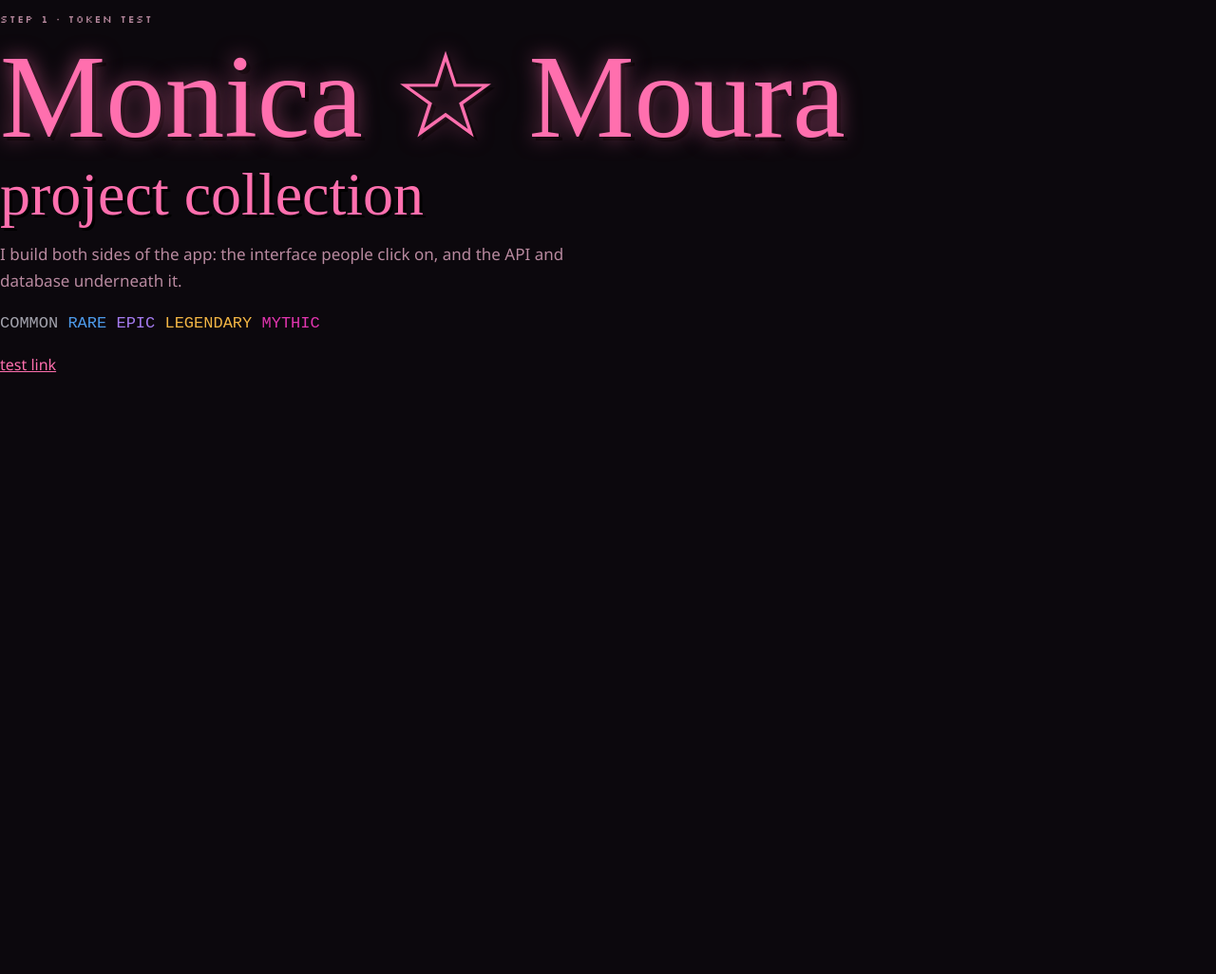
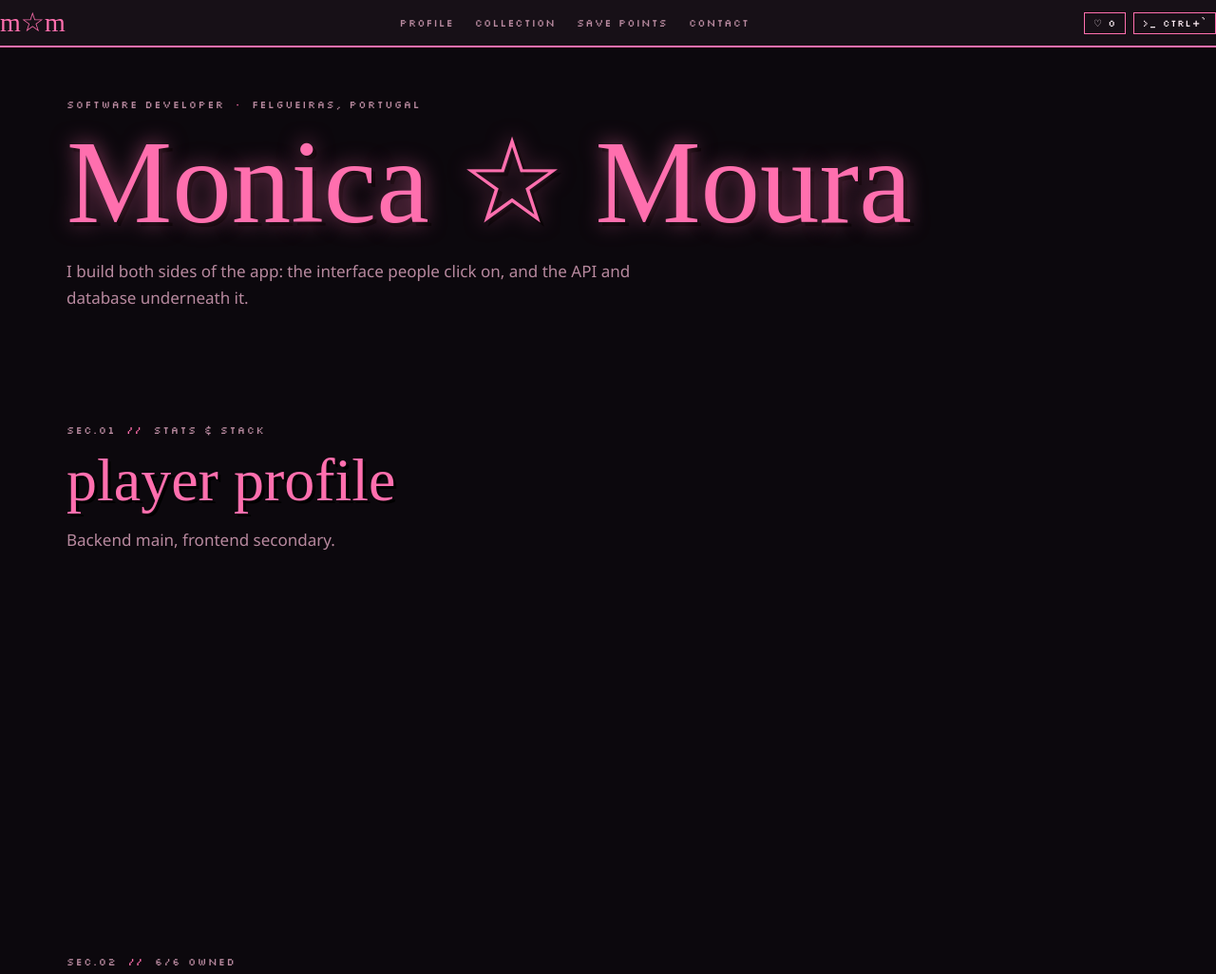
Before and after one commit to monicadfm/Portfolio-2.0, a plain HTML site: page index.html in a window 1280 px wide. Shown: the top 1026 px of the page at 95% size. Before the commit the page ends 800 px from the top, so only its background shows below. Drawn offline with Linux system fonts and the light colour scheme; a web font is replaced by a local one.

Commit message:
Feat: Add page structure and sticky nav

```diff
--- a/css/style.css
+++ b/css/style.css
@@ -146,3 +146,135 @@ a:hover {
     font-size: 17px;
     color: var(--font-sec);
 }
+
+.html {
+    scroll-padding-top: 70px;
+}
+
+@media (prefers-reduced-motion: no-preference) {
+    html {
+        scroll-behavior: smooth;
+    }
+}
+
+.sep {
+    margin-inline: 0.4em;
+    color: var(--pink);
+}
+
+nav {
+    position: sticky;
+    top: 0;
+    z-index: 30;
+    display: flex;
+    align-items: center;
+    flex-wrap: wrap;
+    gap: 14px;
+    padding-block: 10px;
+    padding-inline: max(20px, calc((100% / 1140px) / 2));
+    background: var(--card);
+    border-bottom: 2px solid var(--border);
+}
+
+.logo {
+    font-family: var(--name-font);
+    font-size: 28px;
+    line-height: 1;
+    color: var(--pink);
+    text-decoration: none;
+}
+
+nav ul {
+    display: flex;
+    flex: 1;
+    justify-content: center;
+    gap: 4px;
+    margin: 0;
+    padding: 0;
+    list-style: none;
+}
+
+nav ul a {
+    display: block;
+    padding: 4px 8px;
+    border: 1px solid transparent;
+    font-family: var(--tiny-font);
+    font-size: 11px;
+    letter-spacing: 0.1em;
+    color: var(--font-sec);
+    text-decoration: none;
+}
+
+nav ul a:hover {
+    border-color: var(--border);
+    color: var(--font);
+}
+
+.nav-tools {
+    display: flex;
+    gap: 8px;
+}
+
+.chip {
+    padding: 4px 9px;
+    border: 1.5px solid var(--border);
+    background: transparent;
+    color: var(--font);
+    font-family: var(--tiny-font);
+    font-size: 10px;
+    letter-spacing: 0.08em;
+    cursor: pointer;
+}
+
+.chip:hover {
+    background: var(--pink);
+    color: var(--page);
+}
+
+@media (max-width: 760px) {
+    nav {
+        justify-content: space-between;
+    }
+
+    nav ul {
+        order: 3;
+        flex-basis: 100%;
+        justify-content: flex-start;
+        overflow-x: auto;
+    }
+}
+
+main, footer {
+    max-width: 1180px;
+    margin-inline: auto;
+    padding-inline: 20px;
+}
+
+header {
+    padding-block: 40px;
+}
+
+section {
+    padding-block: 48px;
+}
+
+/* temp scroll test */
+section {
+    min-height: 70vh;
+}
+
+footer {
+    display: flex;
+    justify-content: space-between;
+    flex-wrap: wrap;
+    gap: 12px;
+    padding-block: 24px 48px;
+    border-top: 1px dashed var(--border);
+    font-family: var(--pixel-font);
+    font-size: 13px;
+    color: var(--font-sec);
+}
+
+footer p {
+    margin: 0;
+}
--- a/index.html
+++ b/index.html
@@ -12,20 +12,58 @@
 </head>
 <body>
 
-    <main>
-        <p class="eyebrow">Step 1 · token test</p>
-        <h1>Monica ☆ Moura</h1>
-        <h2>project collection</h2>
-        <p class="lede">I build both sides of the app: the interface people click on, and the API and database underneath it.</p>
-        <h3>
-            <span style="color: var(--common);">COMMON</span>
-            <span style="color: var(--rare);">RARE</span>
-            <span style="color: var(--epic);">EPIC</span>
-            <span style="color: var(--legendary);">LEGENDARY</span>
-            <span style="color: var(--mythic);">MYTHIC</span>
-        </h3>
-        <p><a href="https://github.com/monicadfm">test link</a></p>
+    <nav aria-label="Main">
+        <a href="#top" class="logo">m☆m</a>
+        <ul>
+            <li><a href="#profile">profile</a></li>
+            <li><a href="#collection">collection</a></li>
+            <li><a href="#savepoints">save points</a></li>
+            <li><a href="#contact">contact</a></li>
+        </ul>
+        <div class="nav-tools">
+            <button class="chip" id="achievementsBtn" type="button" aria-label="Achievements">♡ <span id="achievementsCount">0</span></button>
+            <button class="chip" id="terminalBtn" type="button" aria-label="Open terminal">&gt;_ CTRL+`</button>
+        </div>
+    </nav>
+
+    <main id="top">
+
+        <header>
+            <p class="eyebrow">Software developer <span class="sep">·</span> Felgueiras, Portugal</p>
+            <h1>Monica ☆ Moura</h1>
+            <p class="lede">I build both sides of the app: the interface people click on, and the API and database underneath it.</p>
+        </header>
+
+        <section id="profile">
+            <p class="eyebrow">Sec.01 <span class="sep">//</span> stats &amp; stack</p>
+            <h2>player profile</h2>
+            <p class="lede">Backend main, frontend secondary.</p>
+        </section>
+
+        <section id="collection">
+            <p class="eyebrow">Sec.02 <span class="sep">//</span> 6/6 owned</p>
+            <h2>project collection</h2>
+            <p class="lede">Click a card for its quest briefing, or try your luck on the banner.</p>
+        </section>
+
+        <section id="savepoints">
+            <p class="eyebrow">Sec.03 <span class="sep">//</span> progress</p>
+            <h2>save points</h2>
+            <p class="lede">Where it started, and where the next save goes.</p>
+        </section>
+
+        <section id="contact">
+            <p class="eyebrow">Sec.04 <span class="sep">//</span> contact</p>
+            <h2>save your progress?</h2>
+            <p class="lede">Need someone for the front or the back?</p>
+        </section>
+
     </main>
+
+    <footer>
+        <p>© 2026 Monica Moura</p>
+        <p>Built with HTML, CSS &amp; vanilla JS ♡</p>
+    </footer>
 
     <script src="js/boot.js"></script>
 </body>
```
